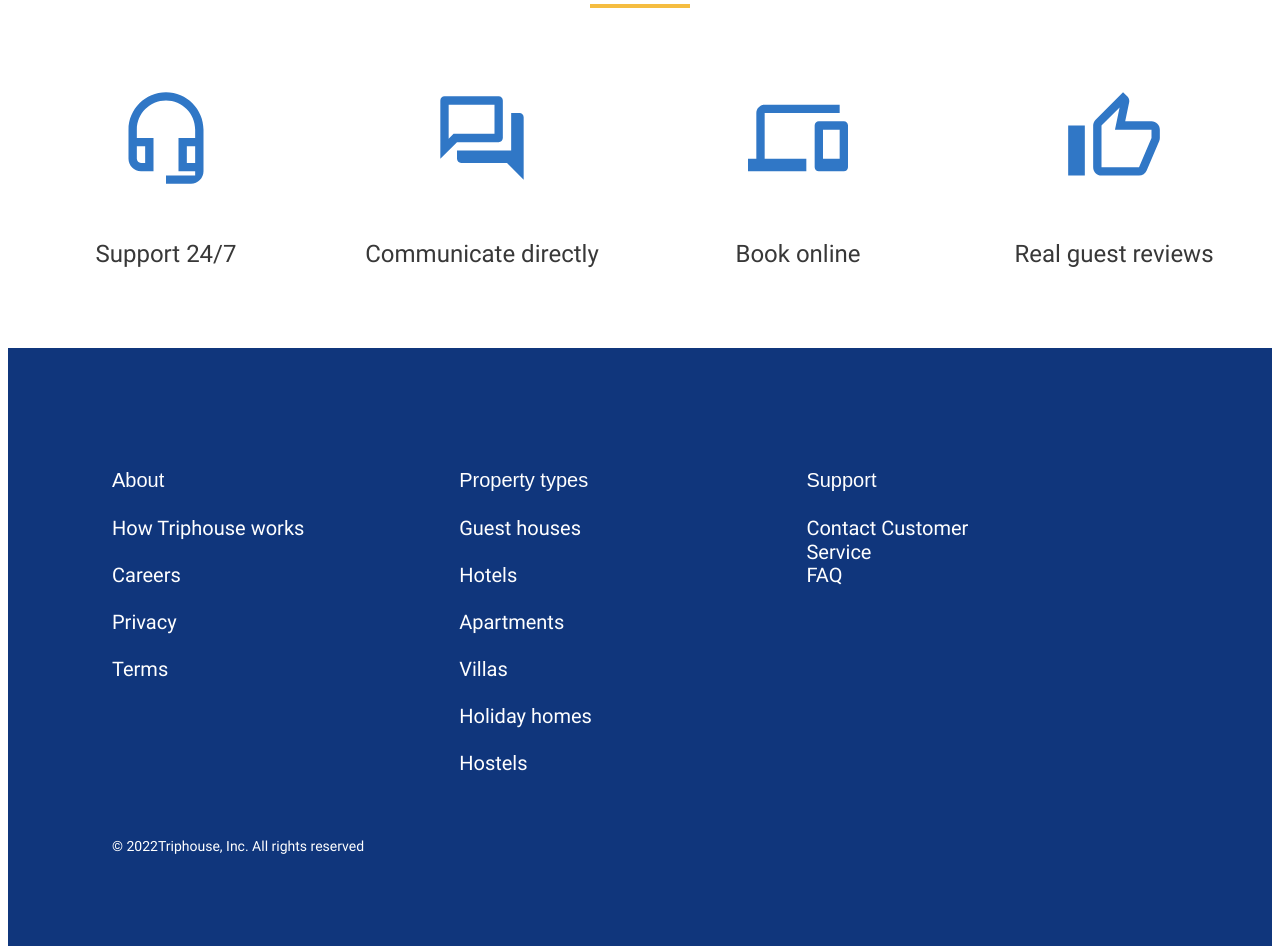
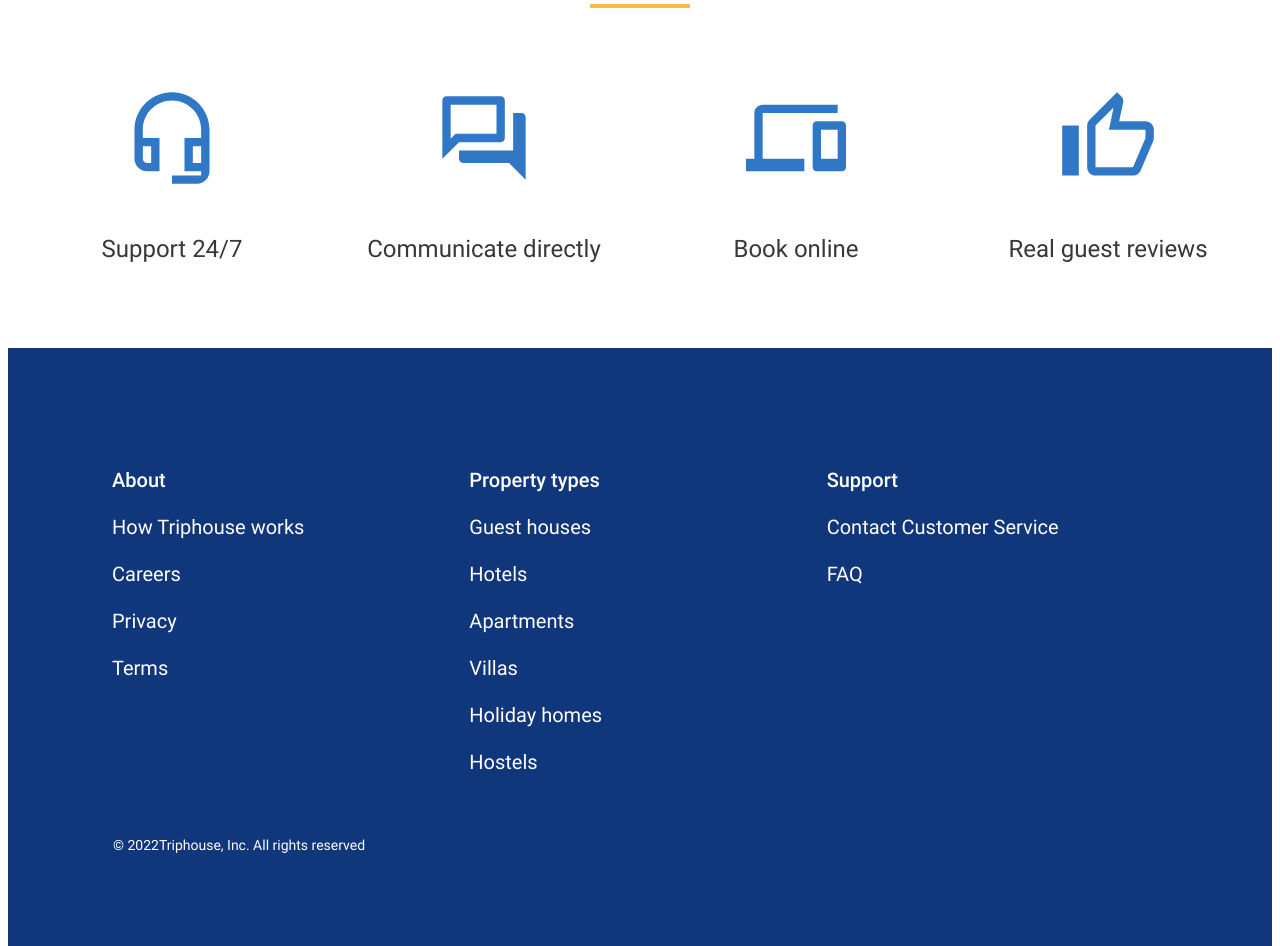
Before and after one commit to MariaOdinson/if-html, a website: page index.html in a window 1280 px wide. Shown: the part 183-1129 px from the top of the page. Drawn offline with Linux system fonts and the light colour scheme.

Commit message:
add one class for all columns, check fonts

```diff
--- a/index.html
+++ b/index.html
@@ -41,7 +41,7 @@
 
     <div class="footer">
       <div class="footer-container">
-        <div class="about">
+        <div class="footer-column">
           <p class="footer-container-text-1">About</p>
           <p class="footer-container-text">How Triphouse works</p>
           <p class="footer-container-text">Careers</p>
@@ -49,7 +49,7 @@
           <p class="footer-container-text">Terms</p>
         </div>
 
-        <div class="property-types">
+        <div class="footer-column">
           <p class="footer-container-text-1">Property types</p>
           <p class="footer-container-text">Guest houses</p>
           <p class="footer-container-text">Hotels</p>
@@ -59,7 +59,7 @@
           <p class="footer-container-text">Hostels</p>
         </div>
 
-        <div class="support">
+        <div class="footer-column">
           <p class="footer-container-text-1">Support</p>
           <p class="footer-container-text">Contact Customer Service</p>
           <p class="footer-container-text">FAQ</p>
--- a/styles/fonts.css
+++ b/styles/fonts.css
@@ -1,126 +1,150 @@
 /* cyrillic-ext */
 @font-face {
-    font-family: 'Roboto';
+  font-family: "Roboto";
   font-style: normal;
   font-weight: 400;
   font-display: swap;
-    src:local("Roboto Regular"), local("Roboto-Regular"), url(./../fonts/roboto-reg-cyrillic-ext.woff2) format('woff2');
-    unicode-range: U+0460-052F, U+1C80-1C88, U+20B4, U+2DE0-2DFF, U+A640-A69F, U+FE2E-FE2F;
+  src: local("Roboto Regular"), local("Roboto-Regular"),
+    url(./../fonts/roboto-reg-cyrillic-ext.woff2) format("woff2");
+  unicode-range: U+0460-052F, U+1C80-1C88, U+20B4, U+2DE0-2DFF, U+A640-A69F,
+    U+FE2E-FE2F;
 }
 /* cyrillic */
 @font-face {
-    font-family: 'Roboto';
+  font-family: "Roboto";
   font-style: normal;
   font-weight: 400;
   font-display: swap;
-    src: local("Roboto Regular"), local("Roboto-Regular"), url(./../fonts/roboto-reg-cyrillic.woff2) format('woff2');
+  src: local("Roboto Regular"), local("Roboto-Regular"),
+    url(./../fonts/roboto-reg-cyrillic.woff2) format("woff2");
   unicode-range: U+0301, U+0400-045F, U+0490-0491, U+04B0-04B1, U+2116;
 }
 /* greek-ext */
 @font-face {
-    font-family: 'Roboto';
+  font-family: "Roboto";
   font-style: normal;
   font-weight: 400;
   font-display: swap;
-    src: local("Roboto Regular"), local("Roboto-Regular"), url(./../fonts/roboto-reg-greek-ext.woff2) format('woff2');
+  src: local("Roboto Regular"), local("Roboto-Regular"),
+    url(./../fonts/roboto-reg-greek-ext.woff2) format("woff2");
   unicode-range: U+1F00-1FFF;
 }
 /* greek */
 @font-face {
-    font-family: 'Roboto';
+  font-family: "Roboto";
   font-style: normal;
   font-weight: 400;
   font-display: swap;
-    src: local("Roboto Regular"), local("Roboto-Regular"), url(./../fonts/roboto-reg-greek.woff2) format('woff2');
+  src: local("Roboto Regular"), local("Roboto-Regular"),
+    url(./../fonts/roboto-reg-greek.woff2) format("woff2");
   unicode-range: U+0370-03FF;
 }
 /* vietnamese */
 @font-face {
-    font-family: 'Roboto';
+  font-family: "Roboto";
   font-style: normal;
   font-weight: 400;
   font-display: swap;
-    src:local("Roboto Regular"), local("Roboto-Regular"), url(./../fonts/roboto-reg-vietnamese.woff2) format('woff2');
-    unicode-range: U+0102-0103, U+0110-0111, U+0128-0129, U+0168-0169, U+01A0-01A1, U+01AF-01B0, U+1EA0-1EF9, U+20AB;
+  src: local("Roboto Regular"), local("Roboto-Regular"),
+    url(./../fonts/roboto-reg-vietnamese.woff2) format("woff2");
+  unicode-range: U+0102-0103, U+0110-0111, U+0128-0129, U+0168-0169, U+01A0-01A1,
+    U+01AF-01B0, U+1EA0-1EF9, U+20AB;
 }
 /* latin-ext */
 @font-face {
-    font-family: 'Roboto';
+  font-family: "Roboto";
   font-style: normal;
   font-weight: 400;
   font-display: swap;
-    src:local("Roboto Regular"), local("Roboto-Regular"), url(./../fonts/roboto-reg-latin-ext.woff2) format('woff2');
-    unicode-range: U+0100-024F, U+0259, U+1E00-1EFF, U+2020, U+20A0-20AB, U+20AD-20CF, U+2113, U+2C60-2C7F, U+A720-A7FF;
+  src: local("Roboto Regular"), local("Roboto-Regular"),
+    url(./../fonts/roboto-reg-latin-ext.woff2) format("woff2");
+  unicode-range: U+0100-024F, U+0259, U+1E00-1EFF, U+2020, U+20A0-20AB,
+    U+20AD-20CF, U+2113, U+2C60-2C7F, U+A720-A7FF;
 }
 /* latin */
 @font-face {
-    font-family: 'Roboto';
+  font-family: "Roboto";
   font-style: normal;
   font-weight: 400;
   font-display: swap;
-    src:local("Roboto Regular"), local("Roboto-Regular"), url(./../fonts/roboto-reg-latin.woff2) format('woff2');
-    unicode-range: U+0000-00FF, U+0131, U+0152-0153, U+02BB-02BC, U+02C6, U+02DA, U+02DC, U+2000-206F, U+2074, U+20AC, U+2122, U+2191, U+2193, U+2212, U+2215, U+FEFF, U+FFFD;
+  src: local("Roboto Regular"), local("Roboto-Regular"),
+    url(./../fonts/roboto-reg-latin.woff2) format("woff2");
+  unicode-range: U+0000-00FF, U+0131, U+0152-0153, U+02BB-02BC, U+02C6, U+02DA,
+    U+02DC, U+2000-206F, U+2074, U+20AC, U+2122, U+2191, U+2193, U+2212, U+2215,
+    U+FEFF, U+FFFD;
 }
 /* cyrillic-ext */
 @font-face {
-    font-family: 'Roboto';
+  font-family: "Roboto";
   font-style: normal;
   font-weight: 500;
   font-display: swap;
-    src: url(./../fonts/roboto-med-cyrillic-ext.woff2) format('woff2');
-    unicode-range: U+0460-052F, U+1C80-1C88, U+20B4, U+2DE0-2DFF, U+A640-A69F, U+FE2E-FE2F;
+  src: local("Roboto Medium"), local("Roboto-Medium"),
+    url(./../fonts/roboto-med-cyrillic-ext.woff2) format("woff2");
+  unicode-range: U+0460-052F, U+1C80-1C88, U+20B4, U+2DE0-2DFF, U+A640-A69F,
+    U+FE2E-FE2F;
 }
 /* cyrillic */
 @font-face {
-    font-family: 'Roboto';
+  font-family: "Roboto";
   font-style: normal;
   font-weight: 500;
   font-display: swap;
-    src: url(./../fonts/roboto-reg-cyrillic.woff2) format('woff2');
+  src: local("Roboto Medium"), local("Roboto-Medium"),
+    url(./../fonts/roboto-med-cyrillic.woff2) format("woff2");
   unicode-range: U+0301, U+0400-045F, U+0490-0491, U+04B0-04B1, U+2116;
 }
 /* greek-ext */
 @font-face {
-    font-family: 'Roboto';
+  font-family: "Roboto";
   font-style: normal;
   font-weight: 500;
   font-display: swap;
-    src: url(./../fonts/roboto-med-greek-ext.woff2) format('woff2');
+  src: local("Roboto Medium"), local("Roboto-Medium"),
+    url(./../fonts/roboto-med-greek-ext.woff2) format("woff2");
   unicode-range: U+1F00-1FFF;
 }
 /* greek */
 @font-face {
-    font-family: 'Roboto';
+  font-family: "Roboto";
   font-style: normal;
   font-weight: 500;
   font-display: swap;
-    src: url(./../fonts/roboto-med-greek-ext.woff2) format('woff2');
+  src: local("Roboto Medium"), local("Roboto-Medium"),
+    url(./../fonts/roboto-med-greek.woff2) format("woff2");
   unicode-range: U+0370-03FF;
 }
 /* vietnamese */
 @font-face {
-    font-family: 'Roboto';
+  font-family: "Roboto";
   font-style: normal;
   font-weight: 500;
   font-display: swap;
-    src: url(./../fonts/roboto-med-vietnamese.woff2) format('woff2');
-    unicode-range: U+0102-0103, U+0110-0111, U+0128-0129, U+0168-0169, U+01A0-01A1, U+01AF-01B0, U+1EA0-1EF9, U+20AB;
+  src: local("Roboto Medium"), local("Roboto-Medium"),
+    url(./../fonts/roboto-med-vietnamese.woff2) format("woff2");
+  unicode-range: U+0102-0103, U+0110-0111, U+0128-0129, U+0168-0169, U+01A0-01A1,
+    U+01AF-01B0, U+1EA0-1EF9, U+20AB;
 }
 /* latin-ext */
 @font-face {
-    font-family: 'Roboto';
+  font-family: "Roboto";
   font-style: normal;
   font-weight: 500;
   font-display: swap;
-    src: url(./../fonts/roboto-med-latin-ext.woff2) format('woff2');
-    unicode-range: U+0100-024F, U+0259, U+1E00-1EFF, U+2020, U+20A0-20AB, U+20AD-20CF, U+2113, U+2C60-2C7F, U+A720-A7FF;
+  src: local("Roboto Medium"), local("Roboto-Medium"),
+    url(./../fonts/roboto-med-latin-ext.woff2) format("woff2");
+  unicode-range: U+0100-024F, U+0259, U+1E00-1EFF, U+2020, U+20A0-20AB,
+    U+20AD-20CF, U+2113, U+2C60-2C7F, U+A720-A7FF;
 }
 /* latin */
 @font-face {
-    font-family: 'Roboto';
+  font-family: "Roboto";
   font-style: normal;
   font-weight: 500;
   font-display: swap;
-    src: url(./../fonts/roboto-med-latin-ext.woff2) format('woff2');
-    unicode-range: U+0000-00FF, U+0131, U+0152-0153, U+02BB-02BC, U+02C6, U+02DA, U+02DC, U+2000-206F, U+2074, U+20AC, U+2122, U+2191, U+2193, U+2212, U+2215, U+FEFF, U+FFFD;
+  src: local("Roboto Medium"), local("Roboto-Medium"),
+    url(./../fonts/roboto-med-latin.woff2) format("woff2");
+  unicode-range: U+0000-00FF, U+0131, U+0152-0153, U+02BB-02BC, U+02C6, U+02DA,
+    U+02DC, U+2000-206F, U+2074, U+20AC, U+2122, U+2191, U+2193, U+2212, U+2215,
+    U+FEFF, U+FFFD;
 }
--- a/styles/style.css
+++ b/styles/style.css
@@ -14,6 +14,7 @@
 }
 
 .title {
+  font-weight: 500;
   color: #383838;
   text-align: center;
   margin: 120px auto 0;
@@ -35,10 +36,11 @@
 }
 
 .item {
-  width: 300px;
+  width: 296px;
   height: 180px;
   margin: 80px 8px;
   box-sizing: border-box;
+  line-height: 19px;
 }
 
 .image {
@@ -55,15 +57,14 @@
 
 .footer {
   background-color: #10367c;
-  padding: 100px 272px 120px 104px;
+  padding: 100px 88px 120px 104px;
 }
 
 .footer-container {
   display: flex;
-  max-width: 1440px;
+  max-width: 1248px;
   box-sizing: border-box;
-  justify-content: space-evenly;
-  /*padding: 100px 272px 120px 104px;*/
+  justify-content: space-between;
 }
 
 .footer-container-text {
@@ -78,6 +79,14 @@
   font-weight: 500;
   color: #ffffff;
   font-size: 20px;
+  height: 23px;
+  margin: 23px 0 0;
+}
+
+.footer-column {
+  width: 240px;
+  line-height: 19px;
+  flex-grow: 1;
 }
 
 .copyright-text {
@@ -85,18 +94,6 @@
   font-size: 14px;
   font-weight: 400;
   margin-top: 64px;
-  height: 16px;
+  line-height: 11px;
+  padding-left: 1px;
 }
-.about {
-  /*flex:1 1 auto;*/
-  width: 416px;
-}
-
-.property-types {
-  /*flex:1 1 auto;*/
-  width: 416px;
-}
-
-.support {
-  flex: 1 1 auto;
-}
```
Lines whose indentation alone changed are shown as unchanged.
